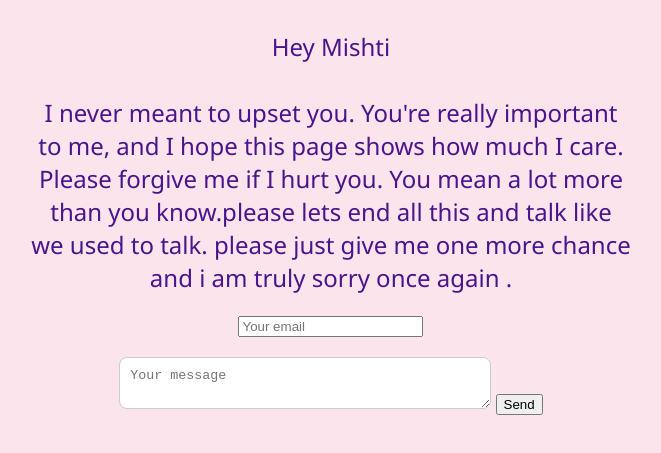
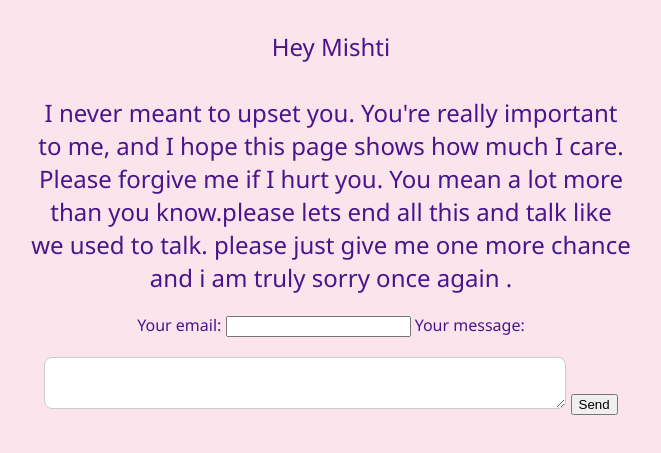
Before and after one commit to sakshamsaini19/sorry-page, a website: page public/index.html in a window 1280 px wide. Shown: the part 327-780 px from the top of the page, without its empty margins (309-970 px from the left). Drawn offline with Linux system fonts and the light colour scheme.

Commit message:
Update index.html

```diff
--- a/public/index.html
+++ b/public/index.html
@@ -68,9 +68,19 @@
     Please forgive me if I hurt you. You mean a lot more than you know.please lets end all this and talk like we used to talk. please just give me one more chance and i am truly sorry once again .
   </p>
 
-  <form action="https://formspree.io/f/yourFormID" method="POST">
-  <input type="email" name="email" placeholder="Your email" required>
-  <textarea name="message" placeholder="Your message"></textarea>
+<form
+  action="https://formspree.io/f/mzzrevww"
+  method="POST"
+>
+  <label>
+    Your email:
+    <input type="email" name="email">
+  </label>
+  <label>
+    Your message:
+    <textarea name="message"></textarea>
+  </label>
+  <!-- your other form fields go here -->
   <button type="submit">Send</button>
 </form>
 </body>
```
